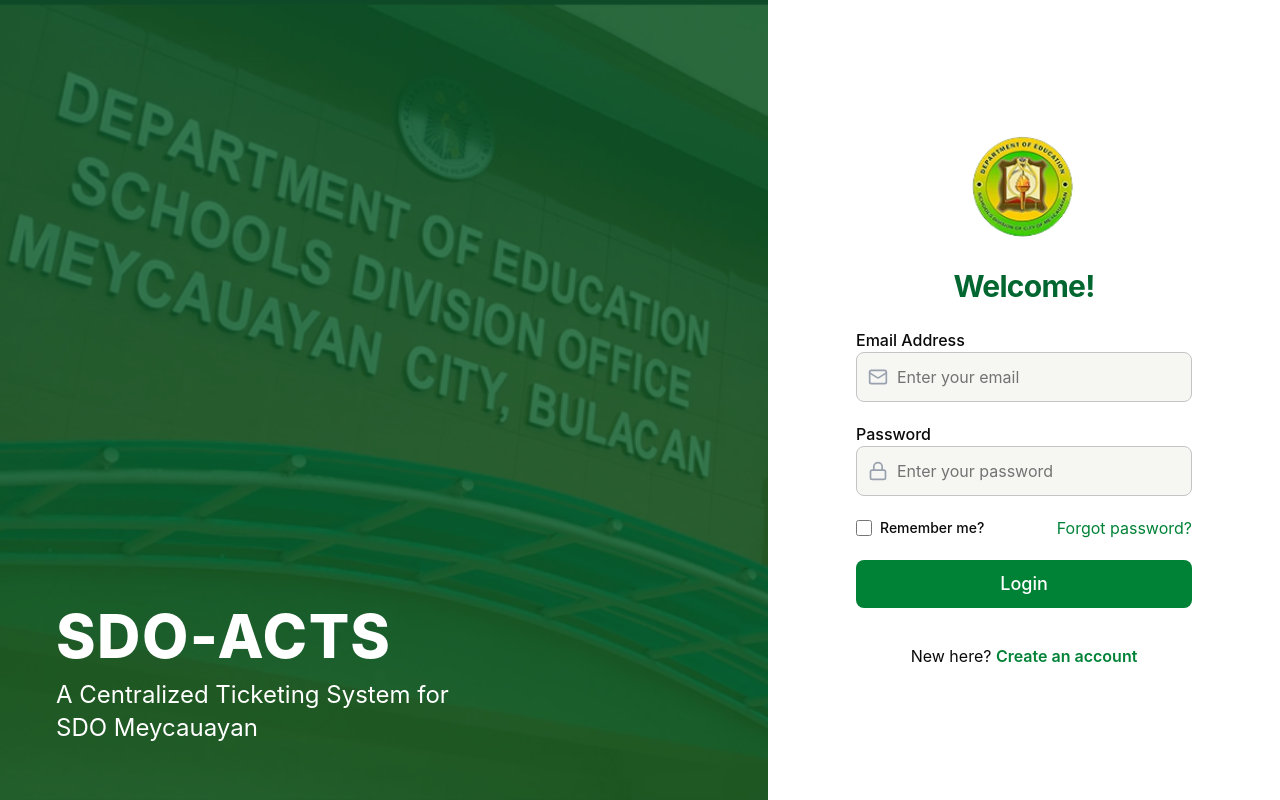
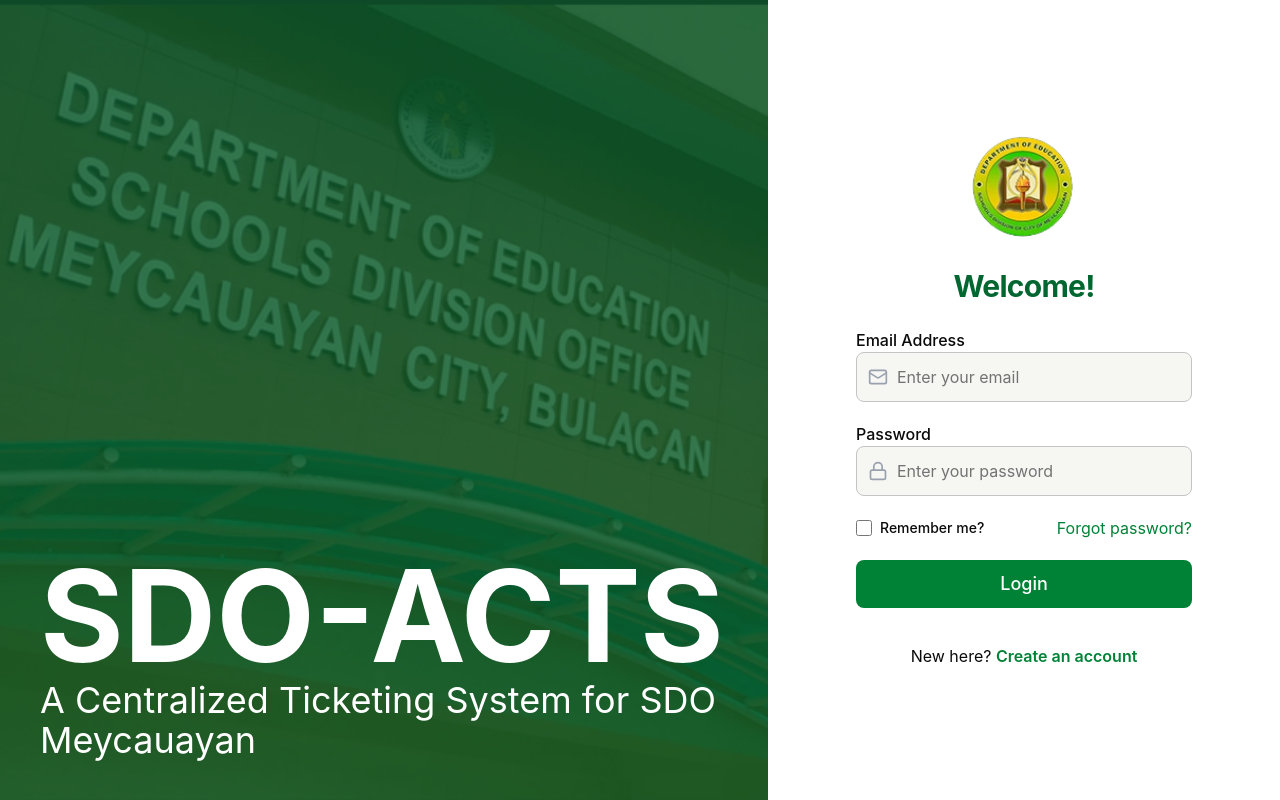
Before and after one commit to Hopkins26/sdo-acts-onsite, a React (Vite) app: page /login in a window 1280 px wide. Built offline with nearby package versions, Linux system fonts and the light colour scheme.

Commit message:
feat: adjust login texts size

```diff
--- a/src/pages/LoginPage.jsx
+++ b/src/pages/LoginPage.jsx
@@ -32,11 +32,10 @@
         {/* Green overlay */}
         <div className="absolute inset-0 bg-green-900/60" />
         {/* Text content */}
-        <div className="relative z-10 p-14">
-          <h1 className="text-6xl font-extrabold tracking-wide">SDO-ACTS</h1>
-          <p className="text-2xl mt-3 leading-snug">
-            A Centralized Ticketing System for <br />
-            SDO Meycauayan
+        <div className="absolute bottom-10 left-10 z-20">
+          <h1 className="font-bold text-9xl leading-none">SDO-ACTS</h1>
+          <p className="text-2xl lg:text-4xl">
+            A Centralized Ticketing System for SDO Meycauayan
           </p>
         </div>
       </div>
```
